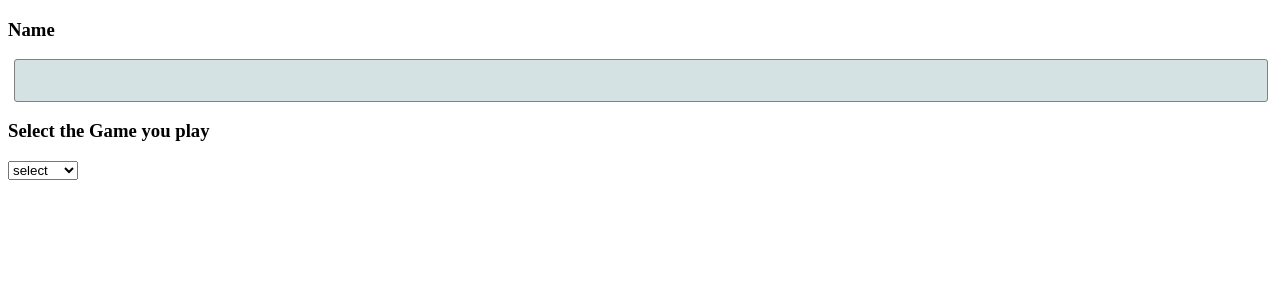
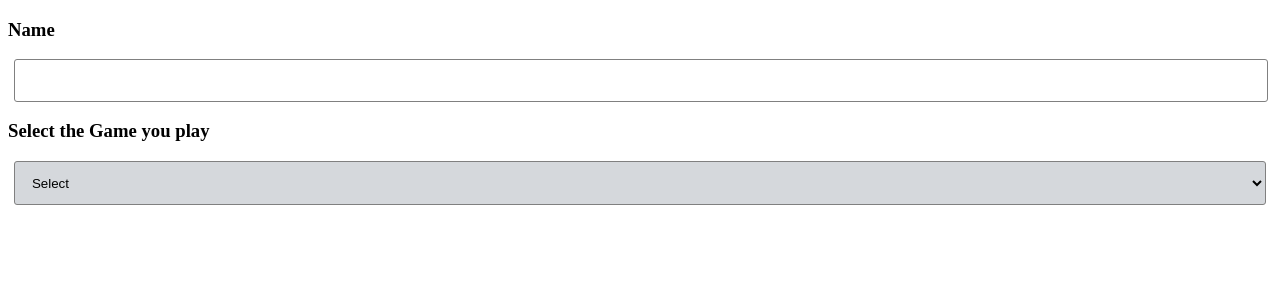
Before and after one commit to shivamss454/javascript-client, a React (Create React App) app: page / in a window 1280 px wide. Shown: the top 300 px of the page. Built offline with nearby package versions, Linux system fonts and the light colour scheme.

Commit message:
fix : css of form

```diff
--- a/package.json
+++ b/package.json
@@ -6,11 +6,12 @@
     "@testing-library/jest-dom": "^4.2.4",
     "@testing-library/react": "^9.4.1",
     "@testing-library/user-event": "^7.2.1",
+    "prop-types": "^15.7.2",
     "react": "^16.13.0",
     "react-dom": "^16.13.0",
     "react-scripts": "3.4.0",
     "styled-components": "^5.0.1",
-    "prop-types": "^15.7.2"
+    "yup": "^0.28.3"
   },
   "parser": "babel-eslint",
   "env": {
--- a/src/components/TextField/TextField.jsx
+++ b/src/components/TextField/TextField.jsx
@@ -1,6 +1,6 @@
 /* eslint-disable react/prop-types */
 import React, { Fragment } from 'react';
-import { Input } from './style';
+import { Input, Select } from './style';
 
 const Textfield = (props) => {
   const { onChange, value, error } = props;
@@ -16,14 +16,14 @@ const Textfield = (props) => {
 const SelectField = (props) => {
   const { options, defaultoptions, onChange } = props;
   return (
-    <select onChange={onChange}>
+    <Select onChange={onChange}>
       {defaultoptions && <option>{defaultoptions}</option>}
       {
         options && options.length && options.map(({ label, value }) => (
           <option key={label} value={value}>{label}</option>
         ))
       }
-    </select>
+    </Select>
   );
 };
 const RadioField = (props) => {
--- a/src/components/TextField/style.js
+++ b/src/components/TextField/style.js
@@ -7,7 +7,7 @@ background: transparent;
   padding:1%;
   border: 1px solid grey;
   color: black;
-  background: #D5E2E3;
+  background: white;
   margin-left:.5%;
 
   ${(props) => props.error && css`
@@ -17,10 +17,20 @@ ${(props) => props.bgcolor && css`
     background: white;
  `};
 `;
+const Select = styled.select`
+background: transparent;
+border-radius: 3px;
+width: 99%;
+padding: 1%;
+border: 1px solid grey;
+color: black;
+background: #D5D8DC;
+margin-left:.5%;
+`;
 
 const Container = styled.div`
   border: 1px solid black;
 
 `;
 
-export { Input, Container };
+export { Input, Container, Select };
--- a/src/pages/InputDemo/InputDemo.jsx
+++ b/src/pages/InputDemo/InputDemo.jsx
@@ -44,7 +44,7 @@ class InputDemo extends React.Component {
         <h3>Name</h3>
         <Textfield value={name} onChange={this.onChangedTextField} />
         <h3>Select the Game you play</h3>
-        <SelectField onChange={this.onChangedSelectField} defaultoptions="select" options={SelectOptions} />
+        <SelectField onChange={this.onChangedSelectField} defaultoptions="Select" options={SelectOptions} />
         {
           sports && (
             <>
```
